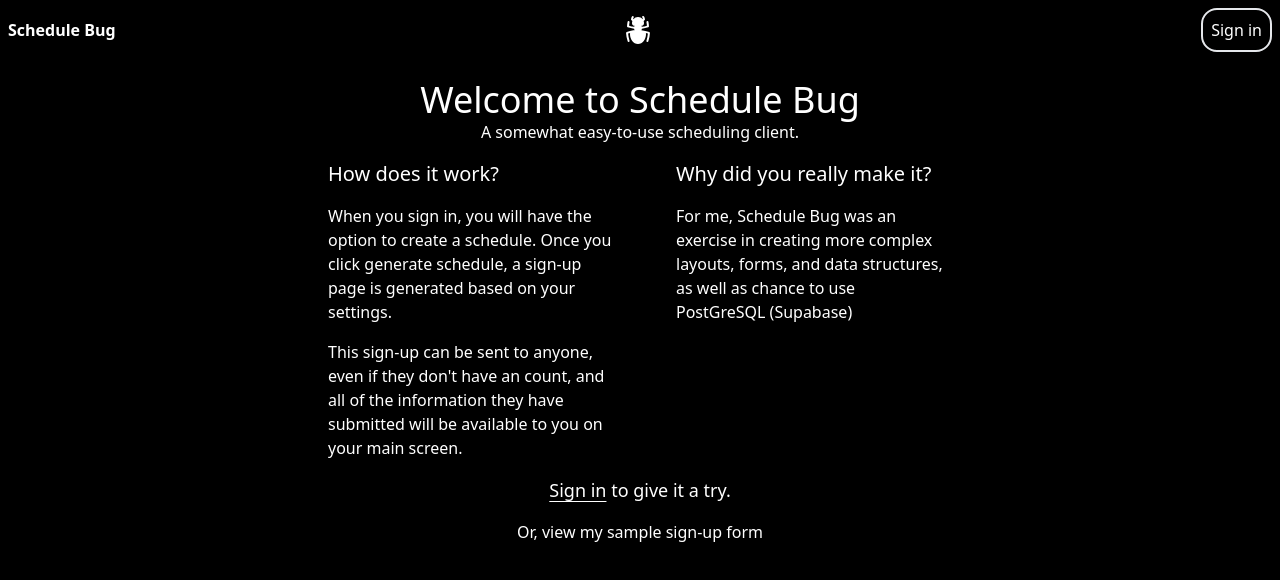
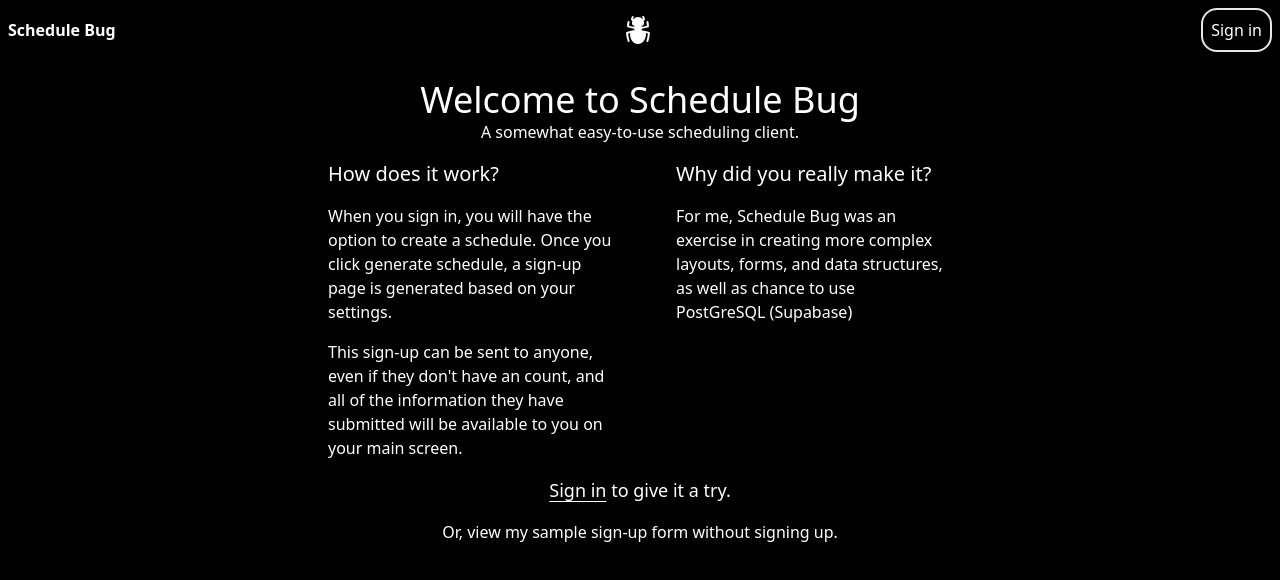
Before and after one commit to samPeterson99/schedule-bug, a Next.js app: page / in a window 1280 px wide. Shown: the top 580 px of the page. Built offline with nearby package versions, Linux system fonts and the light colour scheme; no server answers.

Commit message:
update Oauth

```diff
--- a/pages/index.tsx
+++ b/pages/index.tsx
@@ -55,9 +55,11 @@ export default function Home() {
         </a>{" "}
         to give it a try.
       </p>
-      <p className="self-center mt-4 text-md">
-        Or, view my sample sign-up form
-      </p>
+      <a
+        href="https://www.schedulebug.xyz/signup/115937405155529809584"
+        className="self-center mt-4 cursor-pointer text-md">
+        Or, view my sample sign-up form without signing up.
+      </a>
     </main>
   );
 }
```
